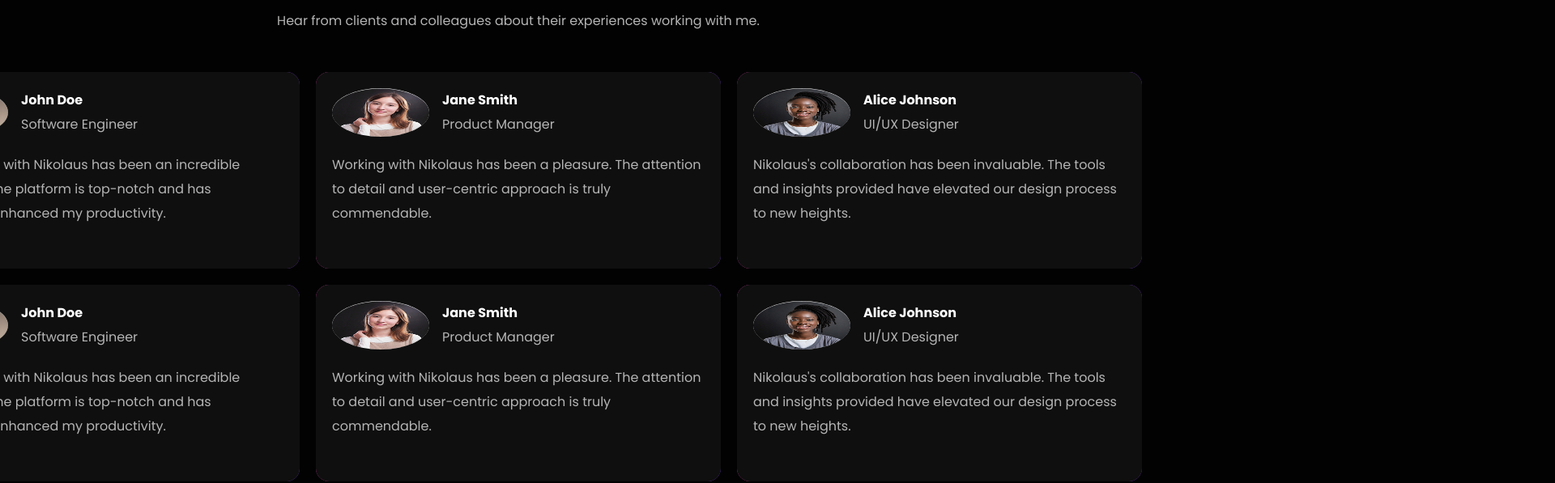
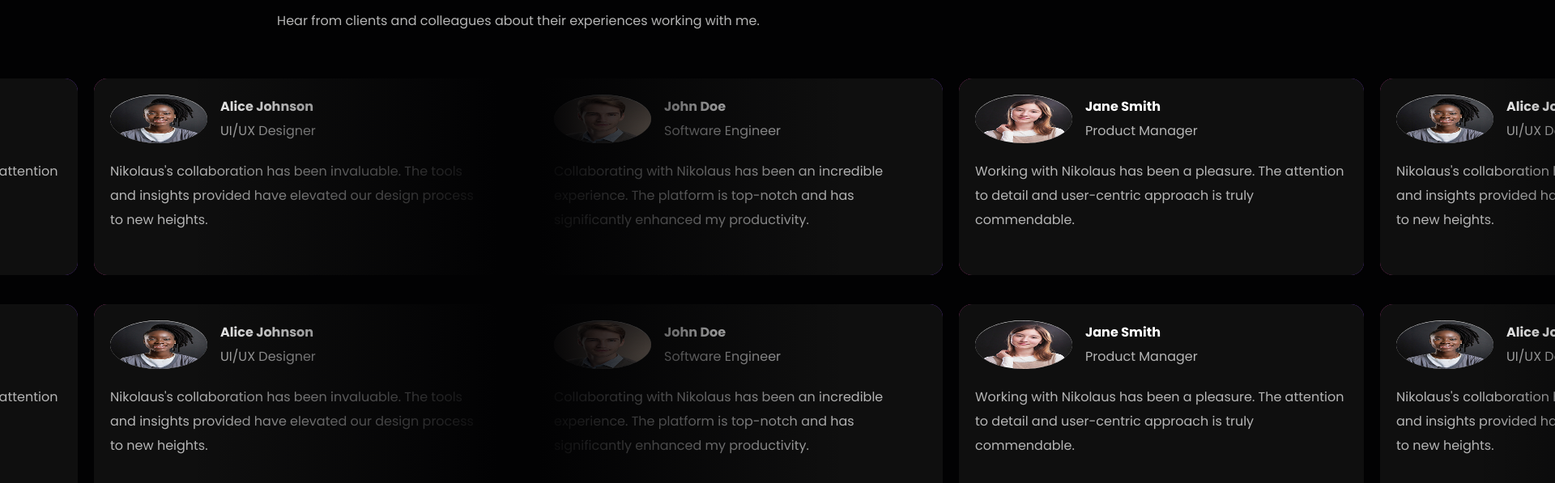
Before and after one commit to NikolausAlbert-cloud/WPH-Portfolio, a Next.js app: page / in a window 1280 px wide. Shown: the part 1999-2596 px from the top of the page at 81% size, 1920 px wide, since content can reach past the window. Built offline with nearby package versions, Linux system fonts and the light colour scheme.

Commit message:
update marquee1.2

```diff
--- a/src/app/home/partials/what_people_say.tsx
+++ b/src/app/home/partials/what_people_say.tsx
@@ -1,6 +1,7 @@
 import React from 'react';
 
 import ReviewCard from '@/components/ui/reviewCard';
+import { Marquee } from '@/components/ui/marquee';
 
 const What_people_say = () => {
   return (
@@ -23,8 +24,12 @@ const What_people_say = () => {
         marginTop:"clamp(2rem, 3.97vw, 3rem)",
       }}
       >
-        <ReviewCard />
-        <ReviewCard />
+        <Marquee>
+          <ReviewCard />
+        </Marquee>
+        <Marquee duration={50}>
+          <ReviewCard />
+        </Marquee>
       </div>
     </section>
   );
--- /dev/null
+++ b/src/components/ui/marquee.tsx
@@ -0,0 +1,54 @@
+import { ComponentPropsWithRef } from 'react';
+
+import { cn } from '@/lib/utils';
+
+interface MarqueeProps extends ComponentPropsWithRef<'div'> {
+  className?: string;
+  reverse?: boolean;
+  pauseOnHover?: boolean;
+  children: React.ReactNode;
+  vertical?: boolean;
+  repeat?: number;
+  duration?: number;
+}
+
+export const Marquee: React.FC<MarqueeProps> = ({
+  className,
+  reverse = false,
+  pauseOnHover = true,
+  children,
+  vertical = false,
+  repeat = 4,
+  duration,
+  ...props
+}) => {
+  return (
+    <div
+      className={cn(
+        `group flex [gap:var(--gap)] overflow-hidden p-2 [--duration:${duration}s] [--gap:3rem]`,
+        className
+      )}
+      {...props}
+    >
+      {Array(repeat)
+        .fill(null)
+        .map((_, i) => (
+          <div
+            key={i}
+            className={cn('flex shrink-0 justify-around [gap:var(--gap)]', {
+              'animate-marquee flex-row': !vertical,
+              'animate-marquee-vertical flex-col': vertical,
+              'group-hover:[animation-play-state:paused]': pauseOnHover,
+              '[animation-direction:reverse]': reverse,
+            })}
+          >
+            {children}
+          </div>
+        ))}
+    </div>
+  );
+};
+
+<div className='parent'>
+  <div className='child'></div>
+</div>;
--- a/src/components/ui/reviewCard.tsx
+++ b/src/components/ui/reviewCard.tsx
@@ -9,6 +9,7 @@ const ReviewCard = () => {
         display: 'flex',
         flexDirection: 'row',
         gap: 'clamp(0.75rem, 1.66vw, 1.25rem)',
+        position: 'relative',
       }}
     >
       {reviewData.map((data, i) => (
@@ -17,7 +18,7 @@ const ReviewCard = () => {
         className='p-0.2 rounded-2xl bg-gradient-to-r from-pink-600 to-purple-500'
         >
           <div
-            className='rounded-2xl bg-neutral-500 overflow-hidden'
+            className='rounded-2xl bg-neutral-500 overflow-hidden hover:scale-99 hover:cursor-pointer transition-all duration-300'
             style={{
               padding: 'clamp(1rem, 1.66vw, 1.25rem)',
               height: 'clamp(13.44rem, 20.12vw, 15.19rem)',
@@ -46,6 +47,9 @@ const ReviewCard = () => {
           </div>
         </div>
       ))}
+
+      <div className="absolute left-0 bg-gradient-to-r from-neutral-600 to-transparent w-[25%] inset-y-0"></div>
+      <div className="absolute right-0 bg-gradient-to-l from-neutral-600 to-transparent w-[25%] inset-y-0 "></div>
     </div>
   );
 };
```
